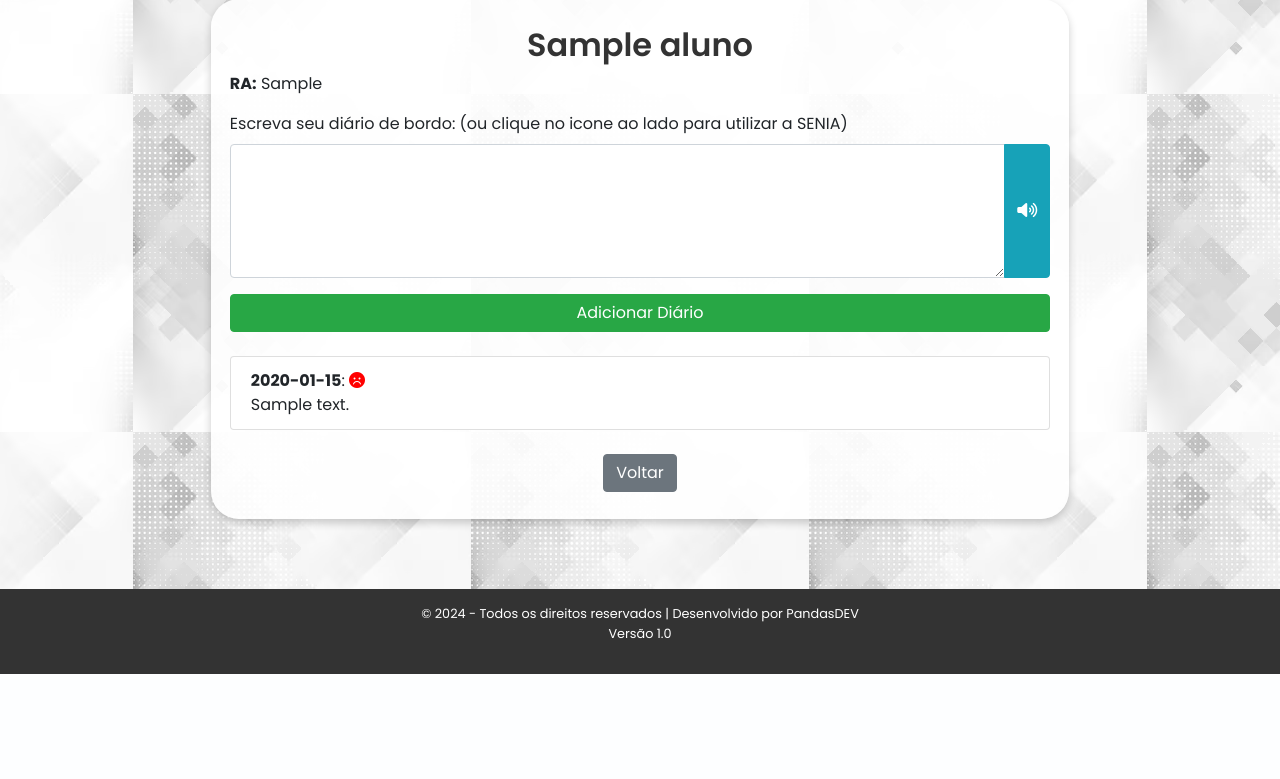
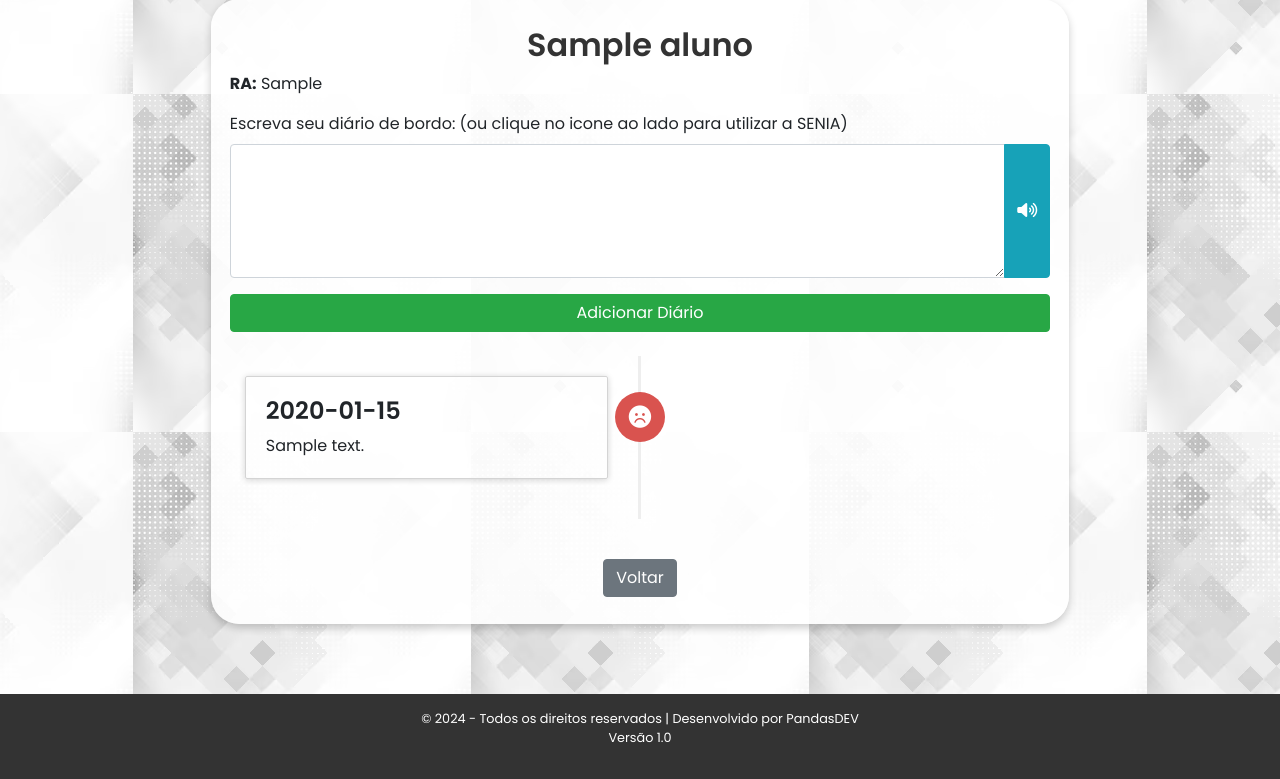
Before and after one commit to andrerodriguesfeitosa/schooltracker, a Flask app: template templates/detalhealuno.html in a window 1280 px wide. Shown: the part 137-916 px from the top of the page. Before the commit the page ends 811 px from the top, so only its background shows below. Run offline with Flask 3, Linux system fonts and the light colour scheme; the template is opened without the code that fills it: most values are stand-ins (such as "Sample title", 1, 10 or a date in 2020); parts of the project's set-up code (start-up, migrations or seed data) failed here and were passed over; some libraries are stand-ins or nearby versions.

Commit message:
Linha do tempo

```diff
--- a/static/css/style.css
+++ b/static/css/style.css
@@ -135,3 +135,110 @@ footer {
     display: flex;
     flex-direction: column;
 }
+
+
+/* ----- CSS da timeline ------ */
+
+.timeline {
+    list-style: none;
+    padding: 20px 0 20px;
+    position: relative;
+}
+
+.timeline:before {
+    top: 0;
+    bottom: 0;
+    position: absolute;
+    content: " ";
+    width: 3px;
+    background-color: #eeeeee;
+    left: 50%;
+    margin-left: -1.5px;
+}
+
+.timeline > li {
+    margin-bottom: 20px;
+    position: relative;
+}
+
+.timeline > li:before,
+.timeline > li:after {
+    content: " ";
+    display: table;
+}
+
+.timeline > li:after {
+    clear: both;
+}
+
+.timeline > li > .timeline-panel {
+    width: 46%;
+    float: left;
+    border: 1px solid #d4d4d4;
+    border-radius: 2px;
+    padding: 20px;
+    position: relative;
+    box-shadow: 0 1px 6px rgba(0, 0, 0, 0.175);
+}
+
+.timeline > li > .timeline-badge {
+    color: #fff;
+    width: 50px;
+    height: 50px;
+    line-height: 50px;
+    font-size: 1.4em;
+    text-align: center;
+    position: absolute;
+    top: 16px;
+    left: 50%;
+    margin-left: -25px;
+    background-color: #999999;
+    z-index: 100;
+    border-radius: 50%;
+}
+
+.timeline > li.timeline-inverted > .timeline-panel {
+    float: right;
+}
+
+.timeline-badge.success {
+    background-color: #5cb85c !important;
+}
+
+.timeline-badge.warning {
+    background-color: #f0ad4e !important;
+}
+
+.timeline-badge.danger {
+    background-color: #d9534f !important;
+}
+
+.timeline-title {
+    margin-top: 0;
+    color: inherit;
+}
+
+.timeline-body > p,
+.timeline-body > ul {
+    margin-bottom: 0;
+}
+
+@media (max-width: 767px) {
+    .timeline:before {
+        left: 40px;
+    }
+
+    .timeline > li > .timeline-panel {
+        width: calc(100% - 90px);
+    }
+
+    .timeline > li > .timeline-badge {
+        left: 15px;
+        margin-left: 0;
+        top: 16px;
+    }
+
+    .timeline > li > .timeline-panel {
+        float: right;
+    }
+}
--- a/templates/detalhealuno.html
+++ b/templates/detalhealuno.html
@@ -31,25 +31,38 @@
 
             <br>
 
-            <ul class="list-group">
+            <div class="container">
+                <ul class="timeline">
                     {% if diariobordo %}
                         {% for diario in diariobordo %}
-                        <li class="list-group-item">
-                            <strong>{{ diario.datahora.strftime('%d/%m/%Y %H:%M') }}</strong>:
-                            {% if diario.sentimento == 'feliz' %}
-                                <i class="fas fa-smile" style="color: green;"></i>
-                            {% elif diario.sentimento == 'neutro' %}
-                                <i class="fas fa-meh" style="color: orange;"></i>
-                            {% else %}
-                                <i class="fas fa-frown" style="color: red;"></i>
-                            {% endif %}
-                            <br> {{ diario.texto }}
+                            <li class="{% if loop.index % 2 == 0 %}timeline-inverted{% endif %}">
+                                <div class="timeline-badge {% if diario.sentimento == 'feliz' %}success{% elif diario.sentimento == 'neutro' %}warning{% else %}danger{% endif %}">
+                                    <i class="{% if diario.sentimento == 'feliz' %}fas fa-smile{% elif diario.sentimento == 'neutro' %}fas fa-meh{% else %}fas fa-frown{% endif %}"></i>
+                                </div>
+                                <div class="timeline-panel">
+                                    <div class="timeline-heading">
+                                        <h4 class="timeline-title">{{ diario.datahora.strftime('%d/%m/%Y %H:%M') }}</h4>
+                                    </div>
+                                    <div class="timeline-body">
+                                        <p>{{ diario.texto }}</p>
+                                    </div>
+                                </div>
                             </li>
                         {% endfor %}
                     {% else %}
-                    <li class="list-group-item">Nenhuma entrada registrada.</li>
+                        <li class="timeline-inverted">
+                            <div class="timeline-badge"><i class="fas fa-info-circle"></i></div>
+                            <div class="timeline-panel">
+                                <div class="timeline-heading">
+                                    <h4 class="timeline-title">Nenhuma entrada registrada.</h4>
+                                </div>
+                            </div>
+                        </li>
                     {% endif %}
                 </ul>
+            </div>
+
+
 
             <br>
 
```
Lines whose indentation alone changed are shown as unchanged.
